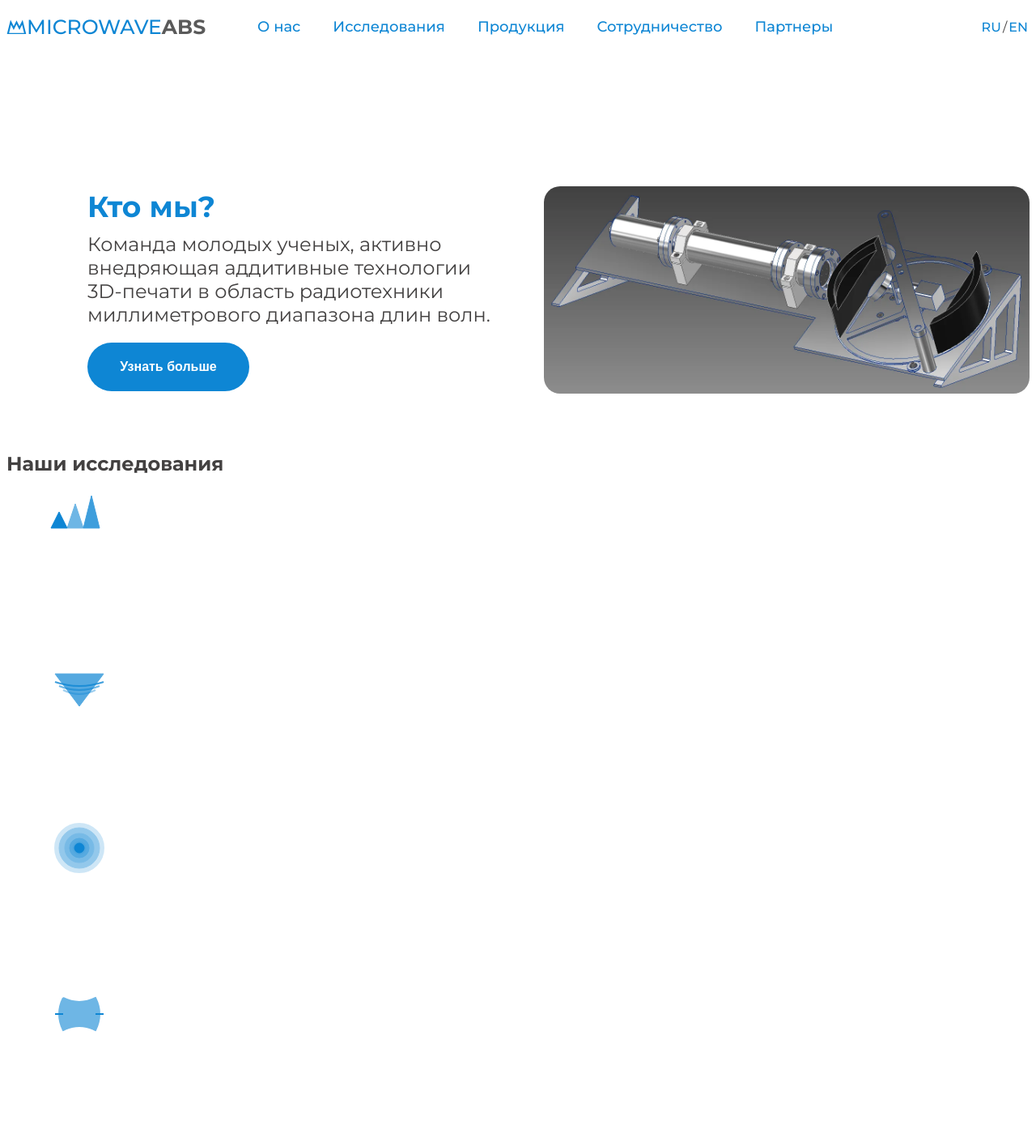
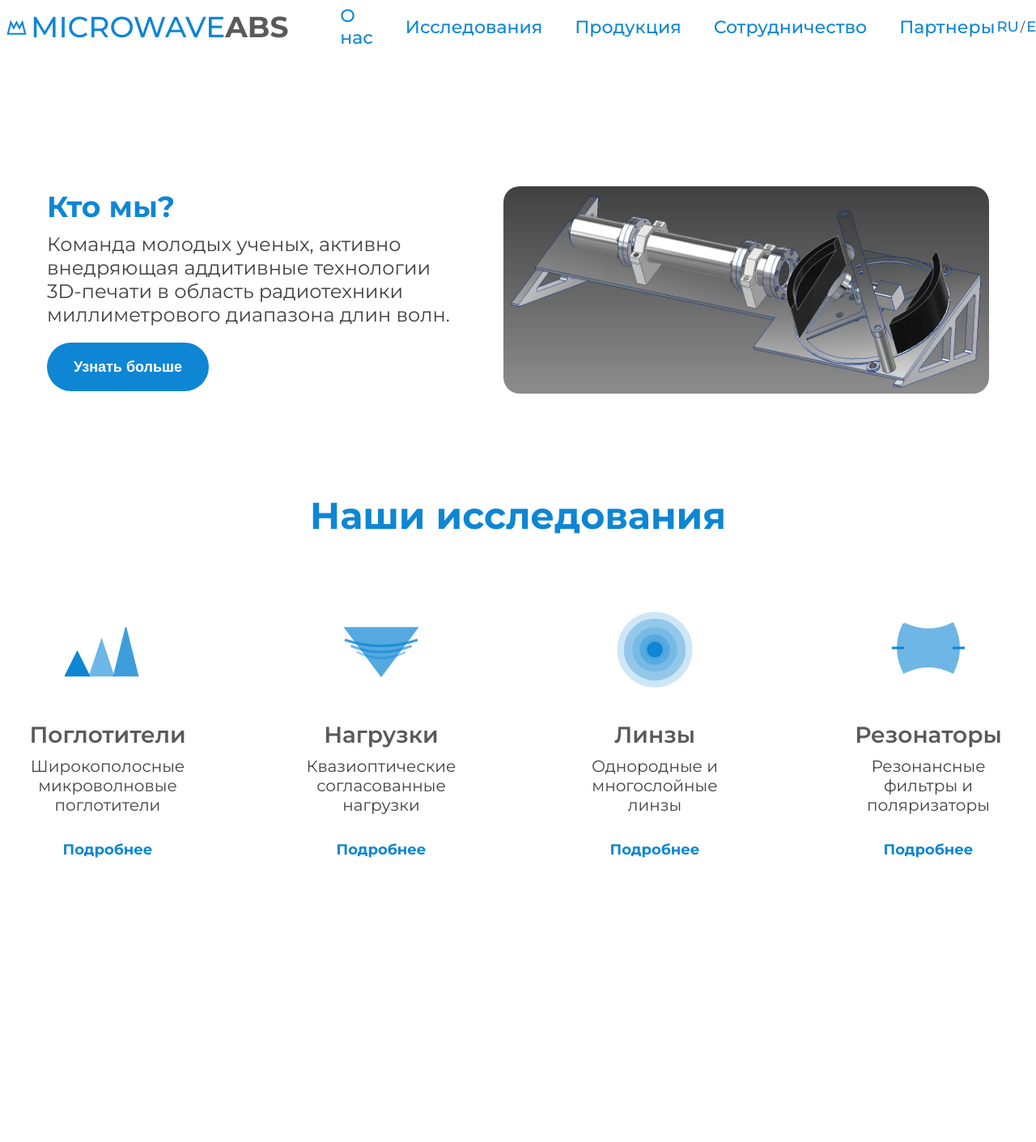
Before and after one commit to mineevkv/MicroWaveABS, a plain HTML site: page index.html in a window 1280 px wide. Shown: the whole page at 81% size. After the commit the page ends 1083 px from the top, so only its background shows below. Drawn offline with nearby package versions, Linux system fonts and the light colour scheme; files that its build step writes are made by us from their sources.

Commit message:
added research section

```diff
--- a/index.html
+++ b/index.html
@@ -99,24 +99,37 @@
               <svg class="info-card__icon icon--absorber" aria-label="absorber img">
                 <use href="assets/sprites.svg#absorber-icon"></use>
               </svg>
+              <h3 class="info-card__title">Поглотители</h3>
+              <p class="info-card__description">Широкополосные микроволновые поглотители </p>
+            <a href="#" class="info-card__link link-absorber">Подробнее</a>
             </figure>
 
             <figure class="info-card card--load" aria-label="card load">
               <svg class="info-card__icon icon--load" aria-label="load img">
                 <use href="assets/sprites.svg#load-icon"></use>
               </svg>
+              <h3 class="info-card__title">Нагрузки</h3>
+              <p class="info-card__description">Квазиоптические согласованные нагрузки</p>
+              <a href="#" class="info-card__link link-load">Подробнее</a>
             </figure>
 
             <figure class="info-card card--lens" aria-label="card lens">
               <svg class="info-card__icon icon--lens" aria-label="lens img">
                 <use href="assets/sprites.svg#lens-icon"></use>
               </svg>
+              <h3 class="info-card__title">Линзы</h3>
+              <p class="info-card__description">Однородные и многослойные<br>линзы</p>
+              <a href="#" class="info-card__link link-lens">Подробнее</a>
+
             </figure>
 
             <figure class="info-card card--resonator" aria-label="card resonator">
               <svg class="info-card__icon icon--resonator" aria-label="resonator img">
                 <use href="assets/sprites.svg#resonator-icon"></use>
               </svg>
+              <h3 class="info-card__title">Резонаторы</h3>
+              <p class="info-card__description">Резонансные <br> фильтры и поляризаторы</p>
+              <a href="#" class="info-card__link link-resonator">Подробнее</a>
             </figure>
 
 
--- a/styles/_about.scss
+++ b/styles/_about.scss
@@ -8,7 +8,7 @@
         margin: 0 auto;
         width: 100%;
         height: 400px;
-        padding: 0 0 0 100px;
+        padding: 0 50px 0 50px;
         @include m.d-flex(start, center, nowrap, row, 40px, 0);
 
         &__content {
@@ -33,7 +33,15 @@
                 border: none;
                 background: v.$color-blue;
                 border-radius: 45px;
-                @include m.font(16px, 700, v.$color_white);
+                @include m.font(18px, 700, v.$color_white);
+
+                &:hover {
+                    cursor: pointer;
+                    box-shadow: 0 8px 20px 12px rgba(0,0,0,.05);
+                    background: lighten(v.$color_blue, 5%);
+                }
+
+
             }
 
         }
--- a/styles/_cards.scss
+++ b/styles/_cards.scss
@@ -3,17 +3,77 @@
 @use 'placeholders';
 
 .info-card {
-     width: 180px;
-     height: 205px;
-    // // padding: 20px 10px 0;
-    // border-radius: 20px;
-    // //background-color: color.adjust(v.$color_white, $alpha: -0.85);
-    @include m.d-flex(start, center, nowrap, column, 0, 10px);
+    width: 250px;
+    height: 360px;
+    @include m.d-flex(flex-start, center, nowrap, column, 0, 10px);
+
+    border-radius: 20px;
+
+    &:hover {
+        box-shadow: 0 8px 20px 12px rgba(0,0,0,.05);
+        transition: all 0.15s ease-in-out;
+
+        .info-card{
+
+            &__link {
+            font-size: 20px;
+            transition: all 0.1s ease-in-out;
+            }
+
+            &__icon {
+                fill: v.$color_gray;
+                stroke: v.$color_black;
+            // transform: scale(1.1);
+            // box-shadow: inset 0 8px 20px 12px rgba(0,0,0,.05);
+                transition: all 0.2s ease-in-out;
+            }
+
+            &__title {
+                color: v.$color_black;
+                transition: all 0.2s ease-in-out;
+            }
+        }
+
+
+    }
 
     &__icon {
-        width: 100px;
-        height: 100px;
+        width: 200px;
         fill: v.$color_blue;
         stroke: v.$color_blue;
     }
+
+    &__title {
+        @include m.font(28px, 600, v.$color_gray);
+        margin-top: 15px;
+    }
+
+    &__description {
+        @include m.font(20px, 400, v.$color_black);
+        text-align: center;
+    }
+
+    &__link {
+        margin-top: auto;
+        margin-bottom: 10px;
+        padding: 5px 0;
+        @include m.font(18px, 700, v.$color_blue);
+
+        &:hover {
+            cursor: pointer;
+            color: v.$color_black;
+        }
+    }
+
+    .icon--absorber {
+        transform: translateY(22px);
+    }
+
+    .icon--lens {
+        transform: translateY(12px);
+    }
+
+    .icon--resonator {
+        transform: translateY(10px);
+    }
 }
--- a/styles/_header.scss
+++ b/styles/_header.scss
@@ -26,7 +26,7 @@
             }
 
             &-link {
-                font-size: 25px;
+                font-size: 36px;
                 font-weight: 500;
                 color: v.$color_blue;
 
@@ -44,9 +44,10 @@
 
             &-icon {
                 stroke: v.$color_blue;
-                width: 25px;
-                height: 24px;
-                padding-bottom: 3px;
+                width: 30px;
+                height: 30px;
+                // padding-bottom: 3px;
+                transform: translateY(3px);
             }
         }
 
@@ -60,7 +61,7 @@
 
                 &__item {
                     &-link {
-                        font-size: 18px;
+                        font-size: 22px;
                         font-weight: 500;
                         color: v.$color_blue;
                         @extend %hover-black;
@@ -72,7 +73,7 @@
         .lang {
             @include m.d-flex(start, center);
             &__ru, &__en {
-                font-size: 16px;
+                font-size: 18px;
                 font-weight: 500;
                 color: v.$color-blue;
                 padding: 0 2px;
--- a/styles/_research.scss
+++ b/styles/_research.scss
@@ -1,3 +1,28 @@
-@use 'variables' as v;
-@use 'mixins' as m;
-@use 'placeholders';
+@use "variables" as v;
+@use "mixins" as m;
+@use "placeholders";
+
+.research-section {
+    padding: 50px 0 0 0;
+
+    .research {
+        margin: 0 auto;
+
+        &__title {
+            @include m.font(46px, 700, v.$color_blue);
+            text-align: center;
+        }
+
+        &__cards-wrapper {
+
+        margin: 50px 0 0 0;
+        max-width: 100%;
+
+        @include m.d-flex(space-between, center, wrap, row, 20px, 0);
+        }
+
+
+
+
+    }
+}
```
